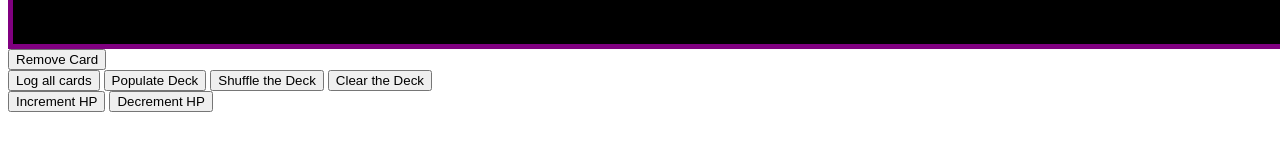
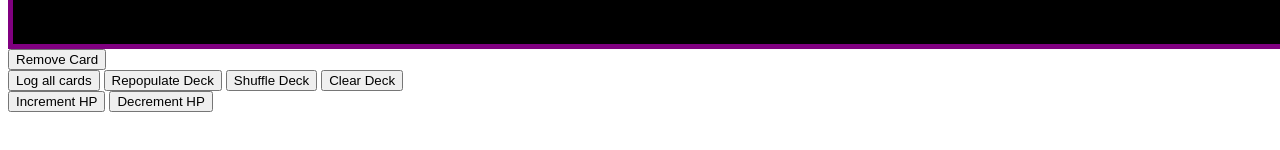
Before and after one commit to MojoNojo07/Scoundrel-Labyrinth, a SvelteKit app: page / in a window 1280 px wide. Shown: the part 542-692 px from the top of the page. Built offline with nearby package versions, Linux system fonts and the light colour scheme.

Commit message:
attempting automatic scoundrel setup

```diff
--- a/src/routes/+page.svelte
+++ b/src/routes/+page.svelte
@@ -30,9 +30,9 @@
 <button onclick={remove_card}>Remove Card</button>
 <br>
 <button onclick={printToLog}>Log all cards</button>
-<button onclick={populate}>Populate Deck</button>
-<button onclick={shuffle}>Shuffle the Deck</button>
-<button onclick={clear}>Clear the Deck</button>
+<button onclick={populate}>Repopulate Deck</button>
+<button onclick={shuffle}>Shuffle Deck</button>
+<button onclick={clear}>Clear Deck</button>
 <br>
 <button onclick={() => health++}>Increment HP</button>
 <button onclick={() => health--}>Decrement HP</button>
@@ -49,11 +49,7 @@
 
 
     onMount(() => {
-
-        // let table = document.getElementById("table");
-        // let deck_element = mount(Deck, {
-        //     target: table!
-        // })
+        deck.scoundrelSetup();
     })
 
 
--- a/src/routes/deck.svelte.ts
+++ b/src/routes/deck.svelte.ts
@@ -57,4 +57,32 @@ export class Deck {
         this.cards = [];
         this.size = 0;
     }
+
+    remove(suit: string, rank: number) {
+        for (let i: number = 0; i < this.size; i++) {
+            if (this.cards[i].suit == suit && this.cards[i].rank == rank) {
+                console.log("Removing " + this.cards[i].toString());
+                this.cards.splice(i);
+                this.size--;
+            } else {
+                console.log("didn't remove " + this.cards[i].toString());
+            }
+        }
+    }
+
+    scoundrelSetup() {
+        this.populate();
+
+        // remove all red face cards
+        this.remove('Heart', 14);
+        this.remove('Heart', 13);
+        this.remove('Heart', 12);
+        this.remove("Heart", 11);
+        this.remove('Diamond', 14);
+        this.remove('Diamond', 13);
+        this.remove('Diamond', 12);
+        this.remove('Diamond', 11);
+
+        this.shuffle()
+    }
 }
```
